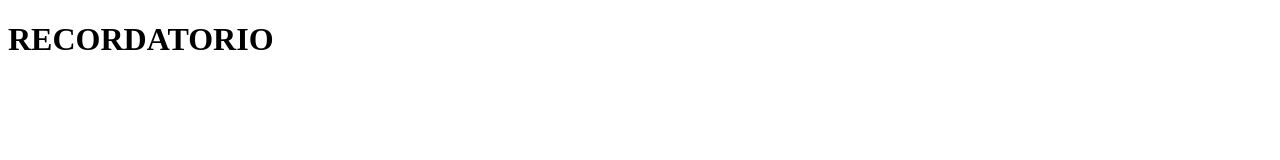
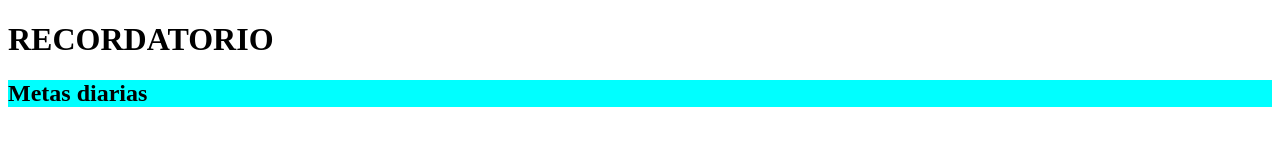
Before and after one commit to Davop72/git-Recordatorio, a plain HTML site: page index.html in a window 1280 px wide. Drawn offline with Linux system fonts and the light colour scheme.

Commit message:
primera modificacion guardad en GIT

```diff
--- a/index.html
+++ b/index.html
@@ -7,5 +7,6 @@
 </head>
 <body>
     <h1>RECORDATORIO</h1>
+    <h2 style="background-color: aqua;">Metas diarias</h2>
 </body>
 </html>
```
